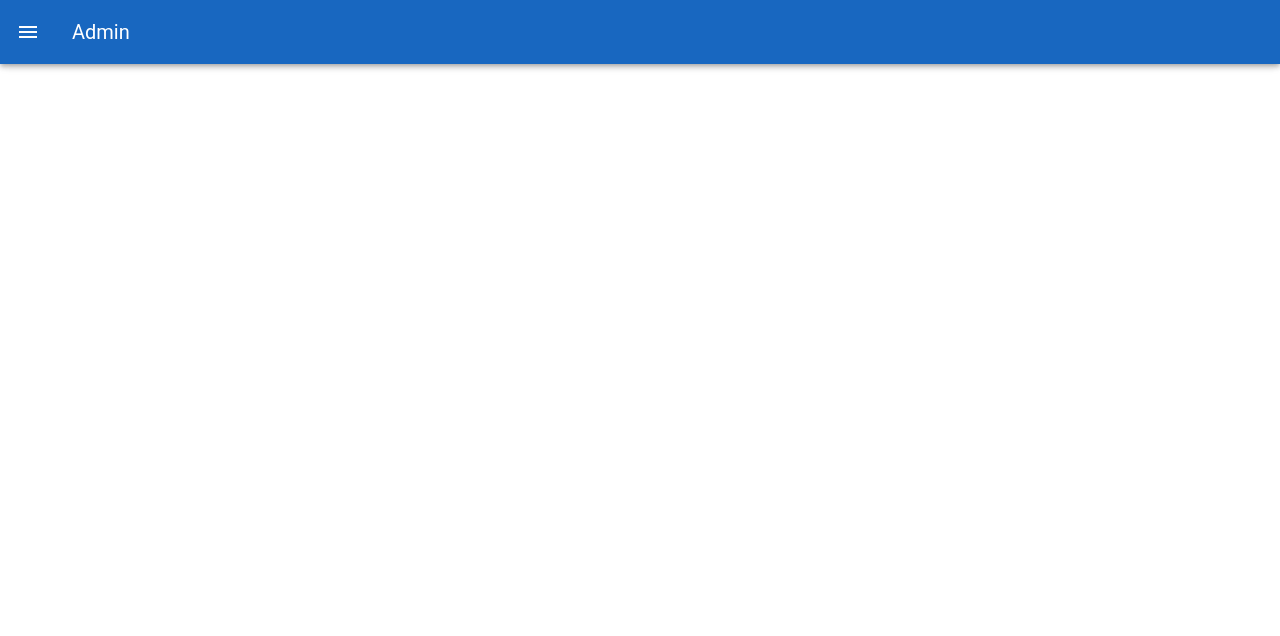
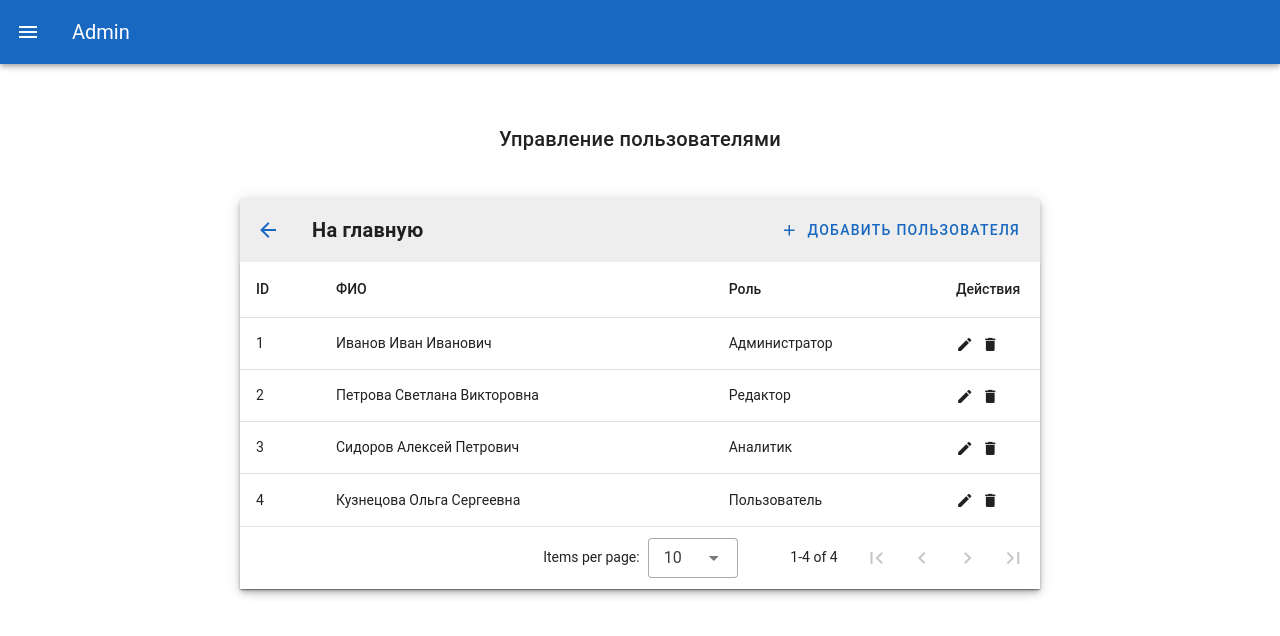
Before and after one commit to VyacheslavKuchumov/VKR-DATA-COLLECTOR-WEB, a Vue app in the folder frontend/: page /users in a window 1280 px wide. Shown: the top 636 px of the page. Built offline with nearby package versions, Linux system fonts and the light colour scheme; no server answers.

Commit message:
added users view

```diff
--- a/frontend/src/App.vue
+++ b/frontend/src/App.vue
@@ -22,7 +22,7 @@
           </v-list-item>
 
           <v-list-item
-            to="/"
+            to="/users"
             title="Управление пользователями">
           </v-list-item>
 
--- a/frontend/src/router/index.js
+++ b/frontend/src/router/index.js
@@ -5,7 +5,7 @@ import WebSocketTest from "@/views/WebsocketTest.vue";
 import HomeView from "@/views/HomeView.vue";
 import DatasetsView from "@/views/nsi_datasets/DatasetsView.vue";
 import DataParsingView from "@/views/data_parsing/DataParsingView.vue";
-
+import UsersView from "@/views/users/UsersView.vue";
 
 
 
@@ -33,6 +33,12 @@ const routes = [
     name: "data-parsing",
     component: DataParsingView,
   },
+  // route for users
+  {
+    path: "/users",
+    name: "users",
+    component: UsersView,
+  },
 
 
 
--- /dev/null
+++ b/frontend/src/views/users/UsersView.vue
@@ -0,0 +1,205 @@
+<template>
+    <v-container v-if="!$vuetify.display.mobile" max-width="800" class="elevation-0 mt-5 ml-auto mr-auto">
+        <v-card-title class="text-wrap" align="center">
+            Управление пользователями
+        </v-card-title>
+    </v-container>
+    <v-container class="elevation-5 mt-5 ml-auto mr-auto pa-0" max-width="800">
+        <v-toolbar flat>
+            <v-btn icon="mdi-arrow-left" color="primary" @click="$router.push('/')" />
+            <v-toolbar-title v-if="!$vuetify.display.mobile" class="text-h6 font-weight-bold">
+                На главную
+            </v-toolbar-title>
+            <v-spacer />
+            <v-btn v-if="!$vuetify.display.mobile" color="primary" prepend-icon="mdi-plus" @click="openCreateDialog">
+                Добавить пользователя
+            </v-btn>
+            <v-btn v-else color="primary" icon="mdi-plus" @click="openCreateDialog">
+            </v-btn>
+        </v-toolbar>
+
+        <v-container class="pa-0">
+            <v-data-table
+                :headers="headers"
+                :items="users"
+                :items-per-page="10"
+                class="elevation-1"
+            >
+                <template v-slot:item.actions="{ item }">
+                    <v-icon
+                        size="small"
+                        class="me-2"
+                        @click="editUser(item)"
+                    >
+                        mdi-pencil
+                    </v-icon>
+                    <v-icon
+                        size="small"
+                        @click="deleteUser(item)"
+                    >
+                        mdi-delete
+                    </v-icon>
+                </template>
+            </v-data-table>
+        </v-container>
+
+        <!-- Диалог создания/редактирования -->
+        <v-dialog v-model="dialog" max-width="500">
+            <v-card>
+                <v-card-title>
+                    <span class="text-h5">{{ formTitle }}</span>
+                </v-card-title>
+
+                <v-card-text>
+                    <v-container>
+                        <v-row>
+                            <v-col cols="12">
+                                <v-text-field
+                                    v-model="editedItem.fullName"
+                                    label="ФИО"
+                                    required
+                                ></v-text-field>
+                            </v-col>
+                            <v-col cols="12">
+                                <v-select
+                                    v-model="editedItem.role"
+                                    :items="roles"
+                                    label="Роль"
+                                    required
+                                ></v-select>
+                            </v-col>
+                        </v-row>
+                    </v-container>
+                </v-card-text>
+
+                <v-card-actions>
+                    <v-spacer></v-spacer>
+                    <v-btn color="blue-darken-1" variant="text" @click="close">
+                        Отмена
+                    </v-btn>
+                    <v-btn color="blue-darken-1" variant="text" @click="save">
+                        Сохранить
+                    </v-btn>
+                </v-card-actions>
+            </v-card>
+        </v-dialog>
+
+        <!-- Диалог подтверждения удаления -->
+        <v-dialog v-model="deleteDialog" max-width="500">
+            <v-card>
+                <v-card-title class="text-h5">Вы уверены?</v-card-title>
+                <v-card-text>
+                    Вы собираетесь удалить пользователя: <strong>{{ editedItem.fullName }}</strong>
+                </v-card-text>
+                <v-card-actions>
+                    <v-spacer></v-spacer>
+                    <v-btn color="blue-darken-1" variant="text" @click="deleteDialog = false">
+                        Отмена
+                    </v-btn>
+                    <v-btn color="red" variant="text" @click="confirmDelete">
+                        Удалить
+                    </v-btn>
+                </v-card-actions>
+            </v-card>
+        </v-dialog>
+    </v-container>
+</template>
+
+<script>
+    export default {
+        name: "UserManagementView",
+        data: () => ({
+            dialog: false,
+            deleteDialog: false,
+            headers: [
+                { title: 'ID', key: 'id', width: '80px' },
+                { title: 'ФИО', key: 'fullName' },
+                { title: 'Роль', key: 'role' },
+                { title: 'Действия', key: 'actions', sortable: false, width: '100px' }
+            ],
+            users: [
+                { id: 1, fullName: 'Иванов Иван Иванович', role: 'Администратор' },
+                { id: 2, fullName: 'Петрова Светлана Викторовна', role: 'Редактор' },
+                { id: 3, fullName: 'Сидоров Алексей Петрович', role: 'Аналитик' },
+                { id: 4, fullName: 'Кузнецова Ольга Сергеевна', role: 'Пользователь' },
+            ],
+            roles: ['Администратор', 'Редактор', 'Аналитик', 'Пользователь'],
+            editedIndex: -1,
+            editedItem: {
+                id: 0,
+                fullName: '',
+                role: ''
+            },
+            defaultItem: {
+                id: 0,
+                fullName: '',
+                role: ''
+            }
+        }),
+        computed: {
+            formTitle() {
+                return this.editedIndex === -1 ? 'Новый пользователь' : 'Редактирование пользователя';
+            }
+        },
+        methods: {
+            openCreateDialog() {
+                this.editedItem = Object.assign({}, this.defaultItem);
+                this.editedIndex = -1;
+                this.dialog = true;
+            },
+
+            editUser(item) {
+                this.editedIndex = this.users.indexOf(item);
+                this.editedItem = Object.assign({}, item);
+                this.dialog = true;
+            },
+
+            deleteUser(item) {
+                this.editedIndex = this.users.indexOf(item);
+                this.editedItem = Object.assign({}, item);
+                this.deleteDialog = true;
+            },
+
+            confirmDelete() {
+                this.users.splice(this.editedIndex, 1);
+                this.closeDelete();
+            },
+
+            close() {
+                this.dialog = false;
+                this.$nextTick(() => {
+                    this.editedItem = Object.assign({}, this.defaultItem);
+                    this.editedIndex = -1;
+                });
+            },
+
+            closeDelete() {
+                this.deleteDialog = false;
+                this.$nextTick(() => {
+                    this.editedItem = Object.assign({}, this.defaultItem);
+                    this.editedIndex = -1;
+                });
+            },
+
+            save() {
+                if (this.editedIndex > -1) {
+                    // Обновление существующего пользователя
+                    Object.assign(this.users[this.editedIndex], this.editedItem);
+                } else {
+                    // Создание нового пользователя
+                    const newId = Math.max(...this.users.map(u => u.id)) + 1;
+                    this.editedItem.id = newId;
+                    this.users.push(this.editedItem);
+                }
+                this.close();
+            }
+        }
+    };
+</script>
+
+<style scoped>
+/* .v-data-table {
+    border-radius: 8px;
+    overflow: hidden;
+} */
+</style>
```
